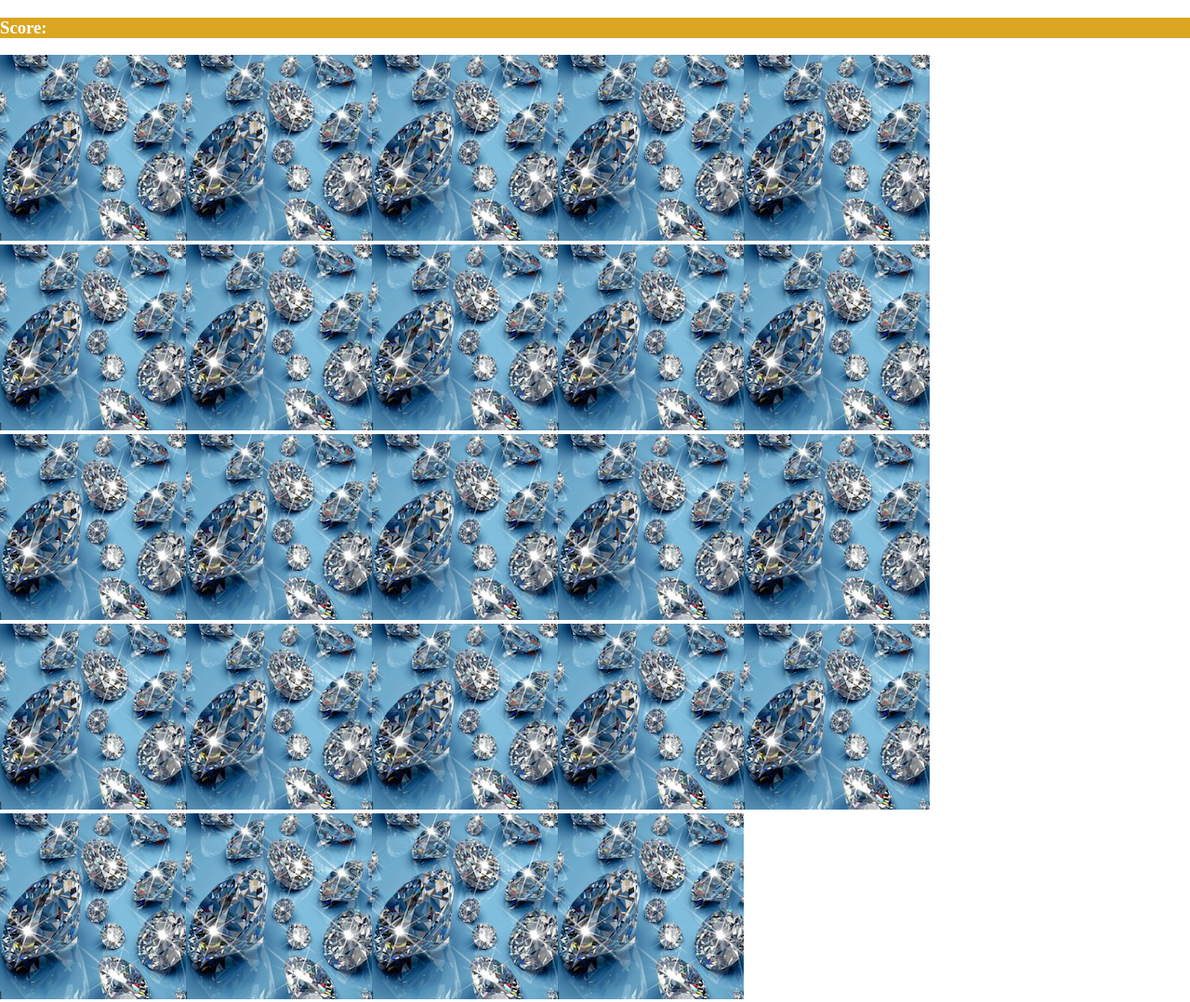
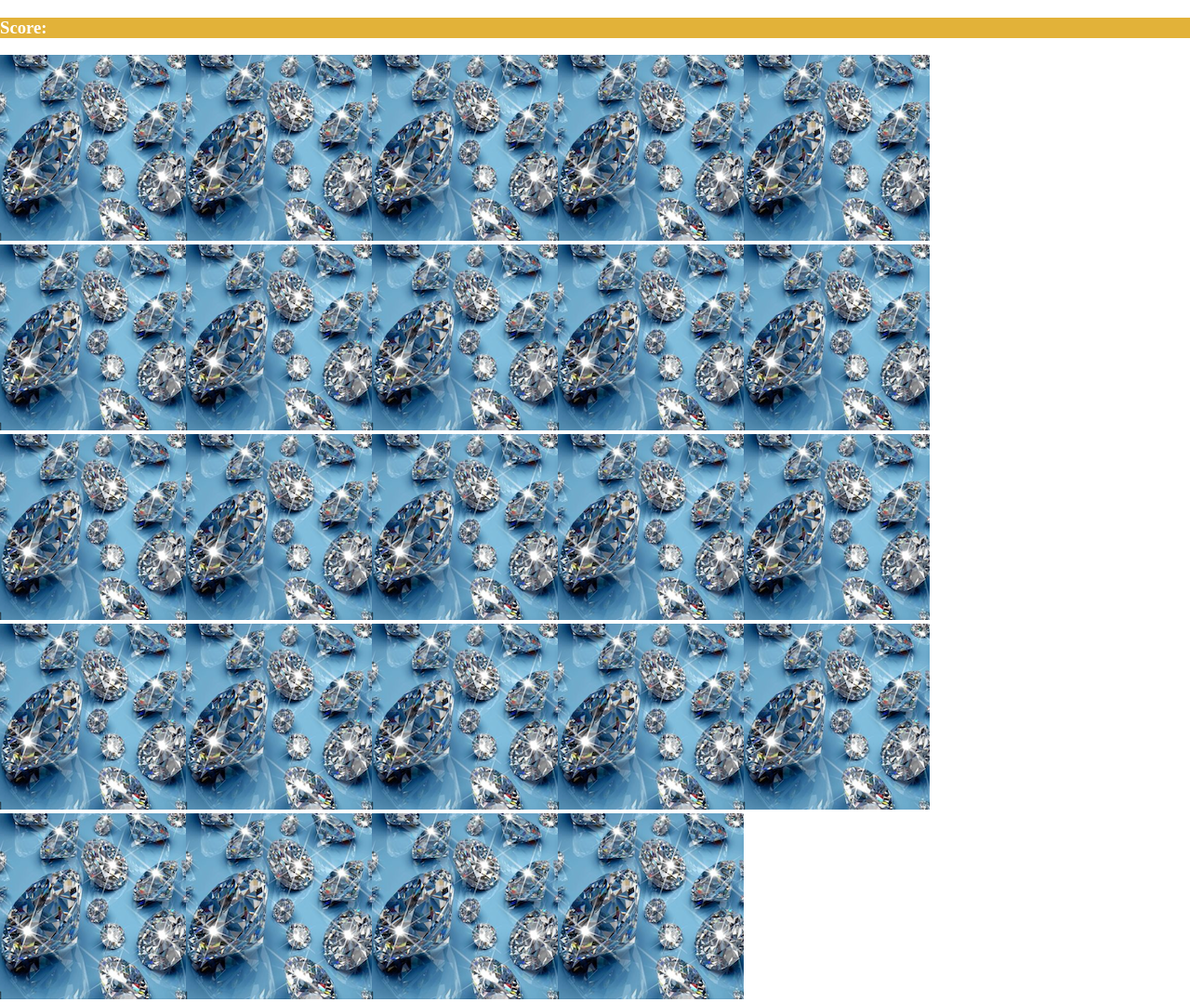
Before and after one commit to MikaelaAnd/memory-2, a plain HTML site: page main.html in a window 1280 px wide. Shown: the whole page at 93% size. Drawn offline with Linux system fonts and the light colour scheme.

Commit message:
changed color

```diff
--- a/styles.css
+++ b/styles.css
@@ -3,7 +3,7 @@ body {
 }
 
 h3 {
-    background-color: goldenrod;
+    background-color: rgb(226, 178, 57);
     color: white;
 }
 
```
